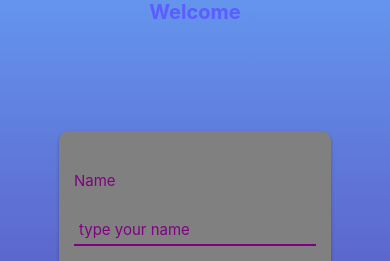
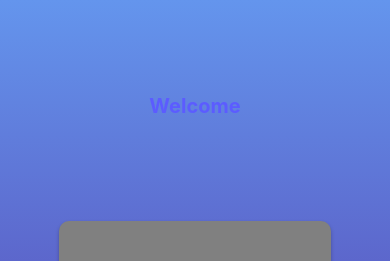
Before and after one commit to zc97/zecheng_mobile_a1, a React Native app: screen / in a window 390 px wide. Shown: the top 261 px of the page. Built offline with nearby package versions, Linux system fonts and the light colour scheme.

Commit message:
created colors.js helper file for storing commonly used color and componentized the comfirmation card

```diff
--- /dev/null
+++ b/components/ComfirmCard.js
@@ -0,0 +1,19 @@
+import { StyleSheet, View } from 'react-native'
+import React from 'react'
+
+export default function ComfirmCard({children}) {
+  return (
+    <View style={styles.confirmCard}>
+        {children}
+    </View>
+  )
+}
+
+const styles = StyleSheet.create({
+    confirmCard: {
+        width: '85%',
+        backgroundColor: 'gray',
+        borderRadius: 5,
+        padding: 20
+    },
+})
--- a/components/GameCard.js
+++ b/components/GameCard.js
@@ -1,7 +1,7 @@
 import { StyleSheet, Text, View } from 'react-native'
 import React from 'react'
 
-export default function GameCard({children}) {
+export default function GameCard({ children }) {
   return (
     <View style={styles.card}>
         {children}
--- a/screens/Confirm.js
+++ b/screens/Confirm.js
@@ -1,6 +1,7 @@
 import { StyleSheet, Text, View, Modal, Button } from 'react-native'
 import React from 'react'
 import { LinearGradient } from 'expo-linear-gradient';
+import ComfirmCard from '../components/ComfirmCard';
 
 export default function Confirm({ userData, goBackHeadler, continueHeadler }) {
     return (
@@ -10,7 +11,7 @@ export default function Confirm({ userData, goBackHeadler, continueHeadler }) {
                 style={styles.gradientContainer}
             >
                 <View style={styles.container}>
-                    <View style={styles.modalContainer}>
+                    <ComfirmCard>
                         <Text>Hello {userData.name}</Text>
                         <Text>Here is the information you entered:</Text>
                         <Text>{userData.email}</Text>
@@ -20,7 +21,7 @@ export default function Confirm({ userData, goBackHeadler, continueHeadler }) {
                             <Button title="GO BACK" color="red" onPress={goBackHeadler} />
                             <Button title="CONTINUE" color="blue" onPress={continueHeadler} />
                         </View>
-                    </View>
+                    </ComfirmCard>
                 </View>
             </LinearGradient>
         </Modal>
@@ -36,12 +37,12 @@ const styles = StyleSheet.create({
         alignItems: 'center',
         justifyContent: 'center',
     },
-    modalContainer: {
-        width: '85%',
-        backgroundColor: 'gray',
-        borderRadius: 5,
-        padding: 20
-    },
+    // confirmCardContainer: {
+    //     width: '85%',
+    //     backgroundColor: 'gray',
+    //     borderRadius: 5,
+    //     padding: 20
+    // },
     buttonContainer: {
         flexDirection: "row",
         justifyContent: "space-evenly",
--- a/screens/Start.js
+++ b/screens/Start.js
@@ -2,8 +2,8 @@ import { Text, StyleSheet, View, TextInput, SafeAreaView, Button } from 'react-n
 import React, { Component, useState } from 'react'
 import Checkbox from 'expo-checkbox';
 import { LinearGradient } from 'expo-linear-gradient';
+import colors from '../styles/colors';
 
-// function nameMessage() {}
 
 export default function Start({ registerPressed, userData }) {
     const [name, setName] = useState(userData.name || "");
@@ -62,7 +62,9 @@ export default function Start({ registerPressed, userData }) {
             style={styles.gradientContainer}
         >
             <SafeAreaView style={styles.container}>
-                <Text style={styles.header}>Welcome</Text>
+                <View style={styles.headerContainer}>
+                    <Text style={styles.header}>Welcome</Text>
+                </View>
                 <View style={styles.formContainer}>
                     <View style={styles.formCard}>
                         <Text style={styles.formText}>Name</Text>
@@ -136,19 +138,24 @@ const styles = StyleSheet.create({
     container: {
         flex: 1,
         alignItems: 'center',
+        justifyContent: 'center',
+    },
+    headerContainer: {
+        flex: 1,
+        justifyContent: 'center',
+        alignItems: 'center',
     },
     header: {
-        flex: 1,
         fontSize: 20,
-        color: '#5C5CFF',
+        color: colors.headerColor,
         fontWeight: 'bold',
     },
     formContainer: {
-        flex: 6,
+        flex: 3,
         width: '80%',
     },
     formCard: {
-        backgroundColor: 'gray',
+        backgroundColor: colors.cardColor,
         borderRadius: 10,
         padding: 15,
         marginVertical: 10,
@@ -162,14 +169,14 @@ const styles = StyleSheet.create({
     formText: {
         fontSize: 15,
         marginVertical: 25,
-        color: 'purple',
+        color: colors.text,
     },
     formTextInput: {
         fontSize: 15,
         padding: 5,
-        color: 'purple',
+        color: colors.text,
         borderBottomWidth: 2,
-        borderBottomColor: 'purple',
+        borderBottomColor: colors.text,
     },
     checkboxContainer: {
         flexDirection: 'row',
--- /dev/null
+++ b/styles/colors.js
@@ -0,0 +1,6 @@
+export default {
+    background: '#f7f7f7',
+    text: 'purple',
+    headerColor: '#5C5CFF',
+    cardColor: 'gray',
+  };
```
Also changed, not shown: components/GradientBackground.js (added).
